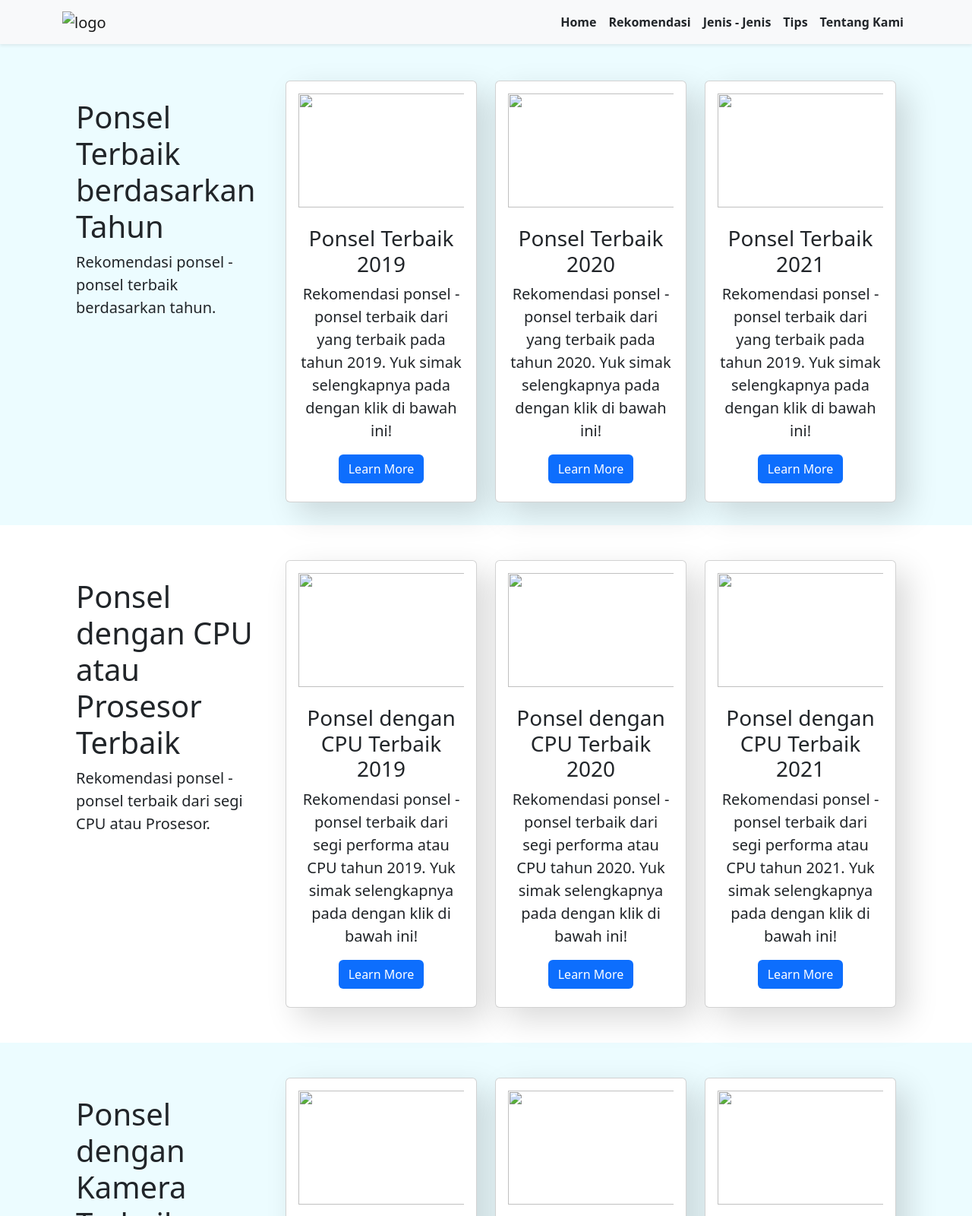
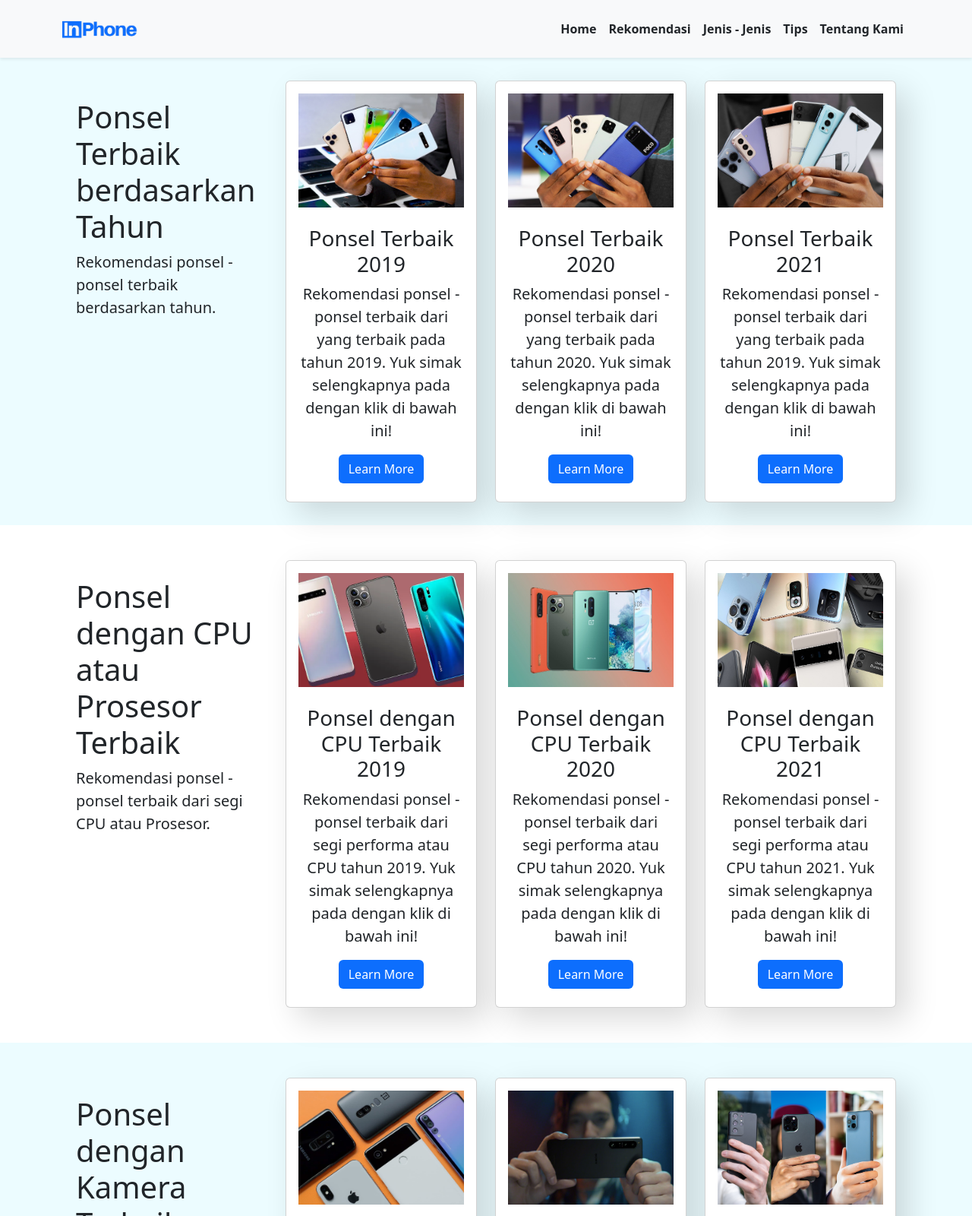
Before and after one commit to kuma-coffee/InPhone, a website: page rekomPage.html in a window 1280 px wide. Shown: the top 1600 px of the page at 76% size. Drawn offline with nearby package versions, Linux system fonts and the light colour scheme; files that its build step writes are made by us from their sources.

Commit message:
update routes

```diff
--- a/rekomPage.html
+++ b/rekomPage.html
@@ -32,7 +32,7 @@
     />
 
     <!--CSS Stylesheet-->
-    <link rel="stylesheet" href="/css/rekomStyle.css" />
+    <link rel="stylesheet" href="assets/css/rekomStyle.css" />
 
     <title>Rekomendasi</title>
   </head>
@@ -43,7 +43,7 @@
     >
       <div class="container">
         <a class="homePage navbar-brand" style="cursor: pointer"
-          ><img src="/icons/logo.png" width="100" alt="logo"
+          ><img src="assets/icons/logo.png" width="100" alt="logo"
         /></a>
         <button
           class="navbar-toggler"
@@ -118,7 +118,7 @@
               <div class="card-body text-dark">
                 <div class="img-area mb-4">
                   <img
-                    src="/images/best-2019.jpg"
+                    src="assets/images/best-2019.jpg"
                     class="img-jenis img-fluid"
                     alt=""
                   />
@@ -138,7 +138,7 @@
               <div class="card-body text-dark">
                 <div class="img-area mb-4">
                   <img
-                    src="/images/best-2020.jpg"
+                    src="assets/images/best-2020.jpg"
                     class="img-jenis img-fluid"
                     alt=""
                   />
@@ -158,7 +158,7 @@
               <div class="card-body text-dark">
                 <div class="img-area mb-4">
                   <img
-                    src="/images/best-2021.jpg"
+                    src="assets/images/best-2021.jpg"
                     class="img-jenis img-fluid"
                     alt=""
                   />
@@ -194,7 +194,7 @@
               <div class="card-body text-dark">
                 <div class="img-area mb-4">
                   <img
-                    src="/images/rekom-4.jpg"
+                    src="assets/images/rekom-4.jpg"
                     class="img-jenis img-fluid"
                     alt=""
                   />
@@ -214,7 +214,7 @@
               <div class="card-body text-dark">
                 <div class="img-area mb-4">
                   <img
-                    src="/images/rekom-5.jpg"
+                    src="assets/images/rekom-5.jpg"
                     class="img-jenis img-fluid"
                     alt=""
                   />
@@ -234,7 +234,7 @@
               <div class="card-body text-dark">
                 <div class="img-area mb-4">
                   <img
-                    src="/images/rekom-6.jpg"
+                    src="assets/images/rekom-6.jpg"
                     class="img-jenis img-fluid"
                     alt=""
                   />
@@ -272,7 +272,7 @@
               <div class="card-body text-dark">
                 <div class="img-area mb-4">
                   <img
-                    src="/images/rekom-7.jpg"
+                    src="assets/images/rekom-7.jpg"
                     class="img-jenis img-fluid"
                     alt=""
                   />
@@ -291,7 +291,7 @@
               <div class="card-body text-dark">
                 <div class="img-area mb-4">
                   <img
-                    src="/images/rekom-8.jpg"
+                    src="assets/images/rekom-8.jpg"
                     class="img-jenis img-fluid"
                     alt=""
                   />
@@ -310,7 +310,7 @@
               <div class="card-body text-dark">
                 <div class="img-area mb-4">
                   <img
-                    src="/images/rekom-9.jpg"
+                    src="assets/images/rekom-9.jpg"
                     class="img-jenis img-fluid"
                     alt=""
                   />
@@ -335,7 +335,7 @@
       <!--Logo-->
       <div class="">
         <a class="homePage nav-brand" style="cursor: pointer"
-          ><img src="/icons/logo.png" width="100"
+          ><img src="assets/icons/logo.png" width="100"
         /></a>
         <p>Best mobile recommendation website.</p>
       </div>
```
Also changed, not shown: jenisPage.html (+7 -7 lines), tentangKami.html (+4 -4 lines), tipsPage.html (+3 -3 lines).
